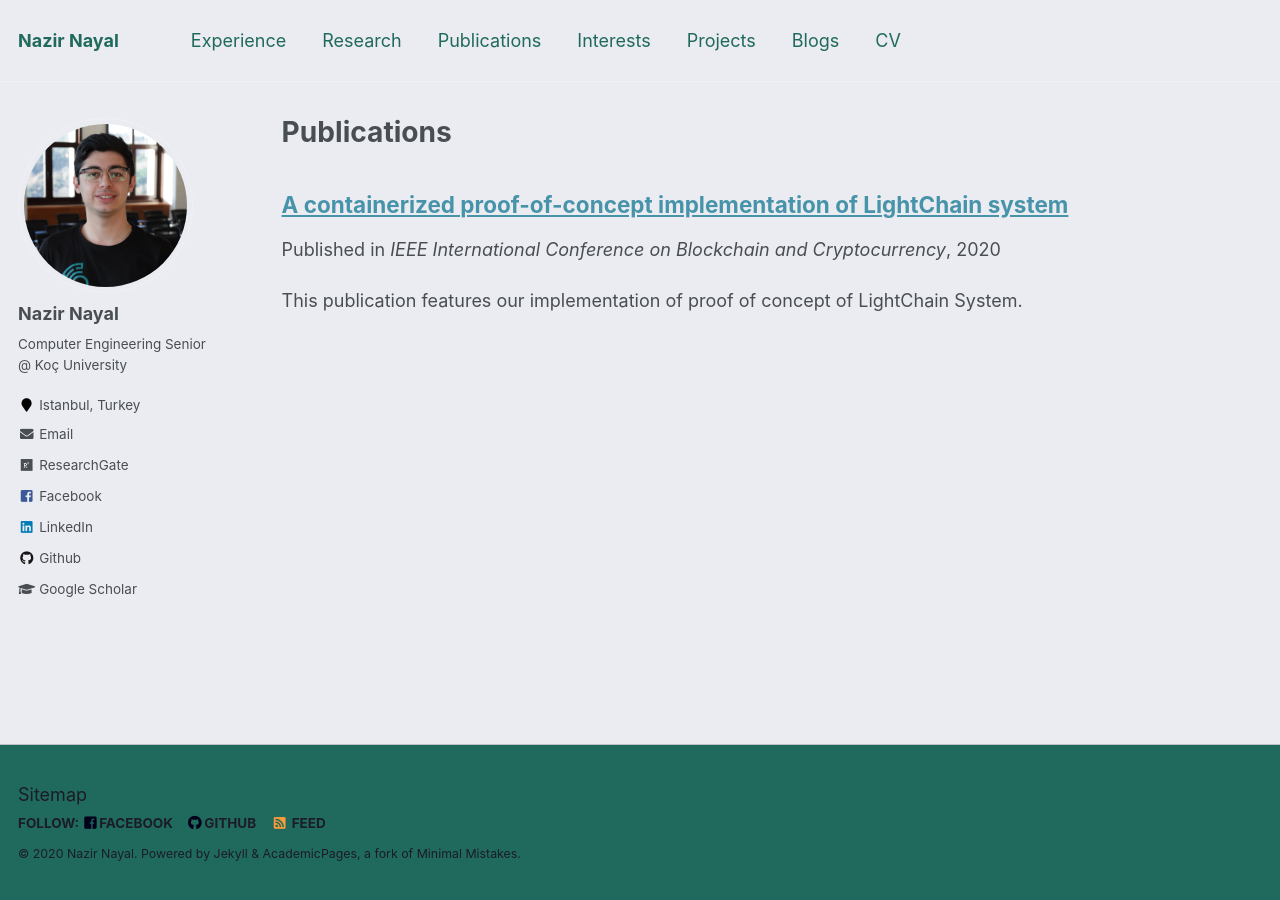
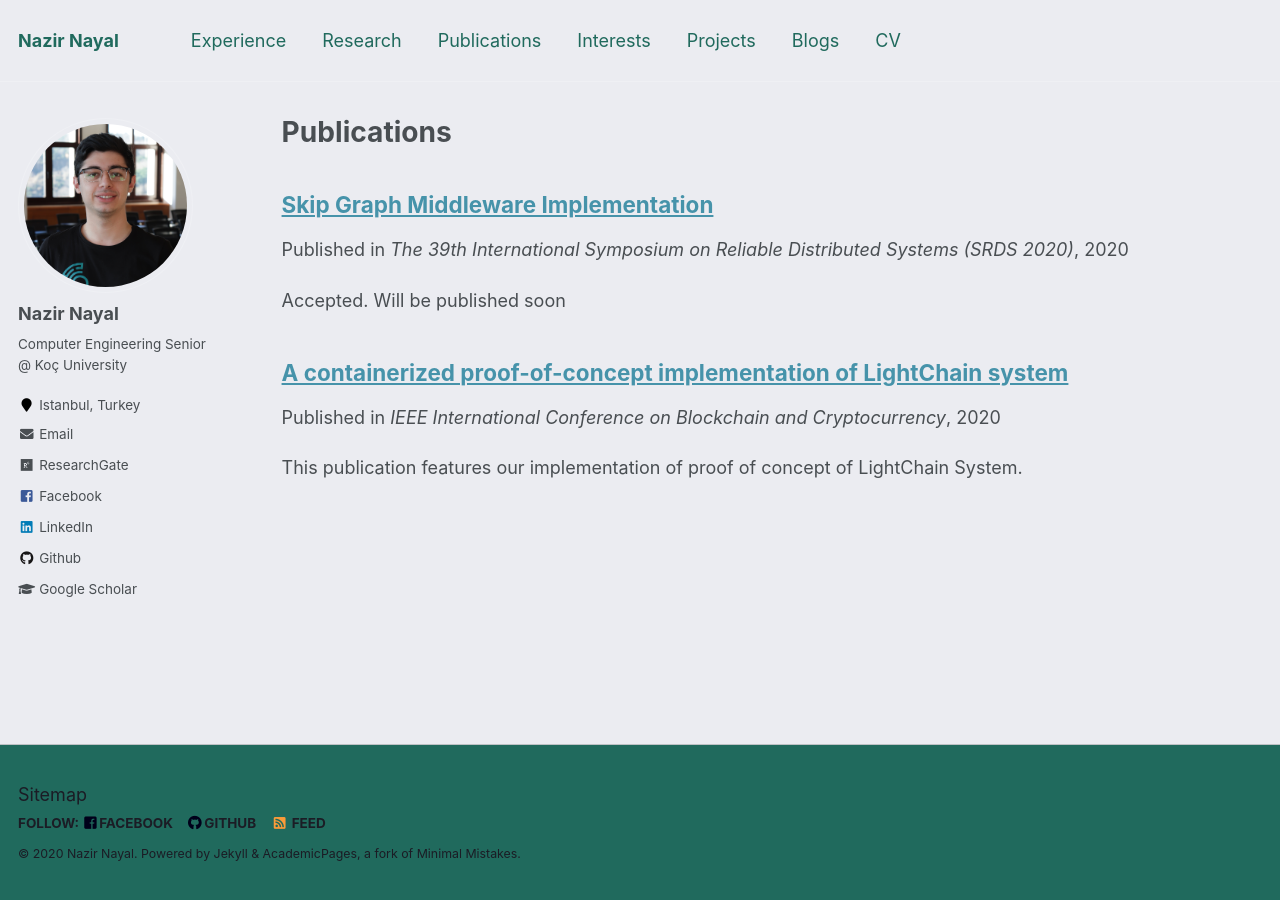
Before and after one commit to NazirNayal8/nazirnayal.github.io, a Jekyll site: the page built from _pages/publications.md, in a window 1280 px wide. Built offline with Jekyll 4.4.1, drawn with Linux system fonts in a browser that asks for light colours.

Commit message:
update publications

```diff
--- /dev/null
+++ b/_publications/skip_graph.md
@@ -0,0 +1,20 @@
+---
+title: "Skip Graph Middleware Implementation"
+collection: publications
+permalink: /publication/skip_graph
+excerpt: "Accepted. Will be published soon"
+date: 2020-09-21
+venue: 'The 39th International Symposium on Reliable Distributed Systems (SRDS 2020)'
+paperurl: #'https://ieeexplore.ieee.org/stamp/stamp.jsp?tp=&arnumber=9169463'
+citation: #'Y. Hassanzadeh-Nazarabadi, N. Nayal, S. Sameh Hamdan, Ö. Özkasap, and A. Küpçü, “A containerized proof-of-concept implementation of lightchain system,” in ICBC. IEEE, 2020.'
+---
+
+This publication features our implementation of an improved version of skip graph data structure.
+
+## Download
+
+Will be available soon ...
+
+## Recommended citation:
+
+* Will be available soon ...
```
Also changed, not shown: _publications/lightchain_poc.md (+6 -2 lines).
